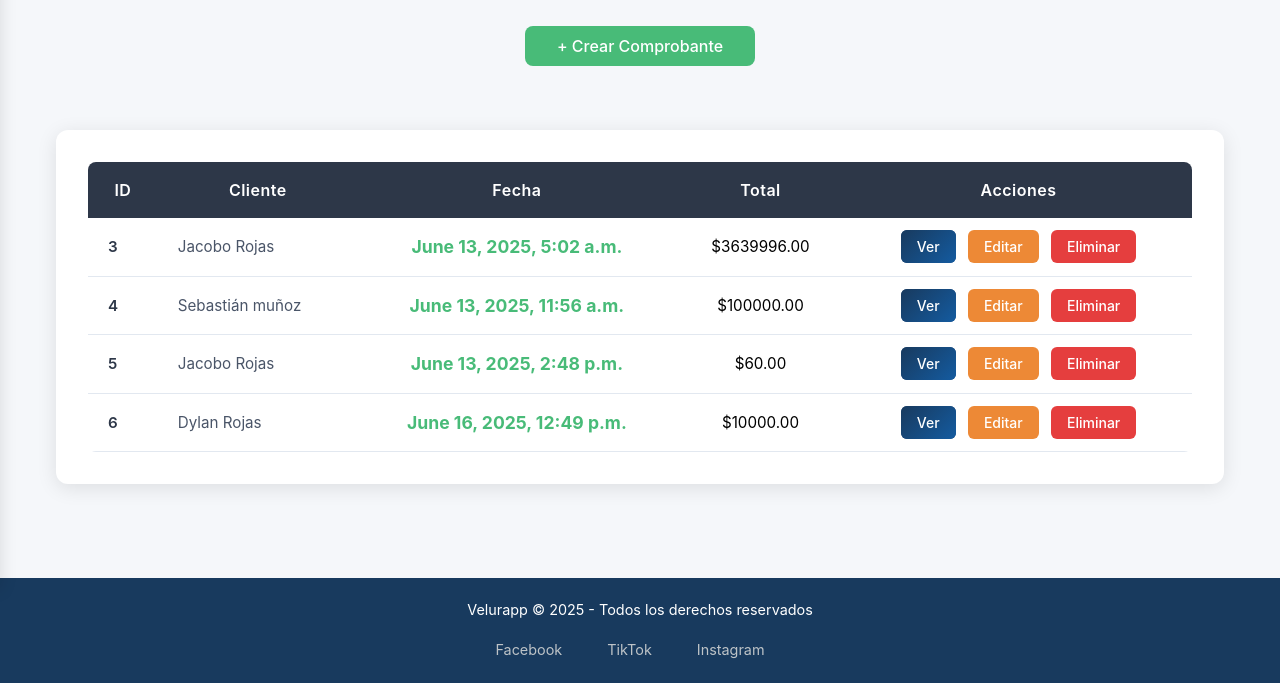
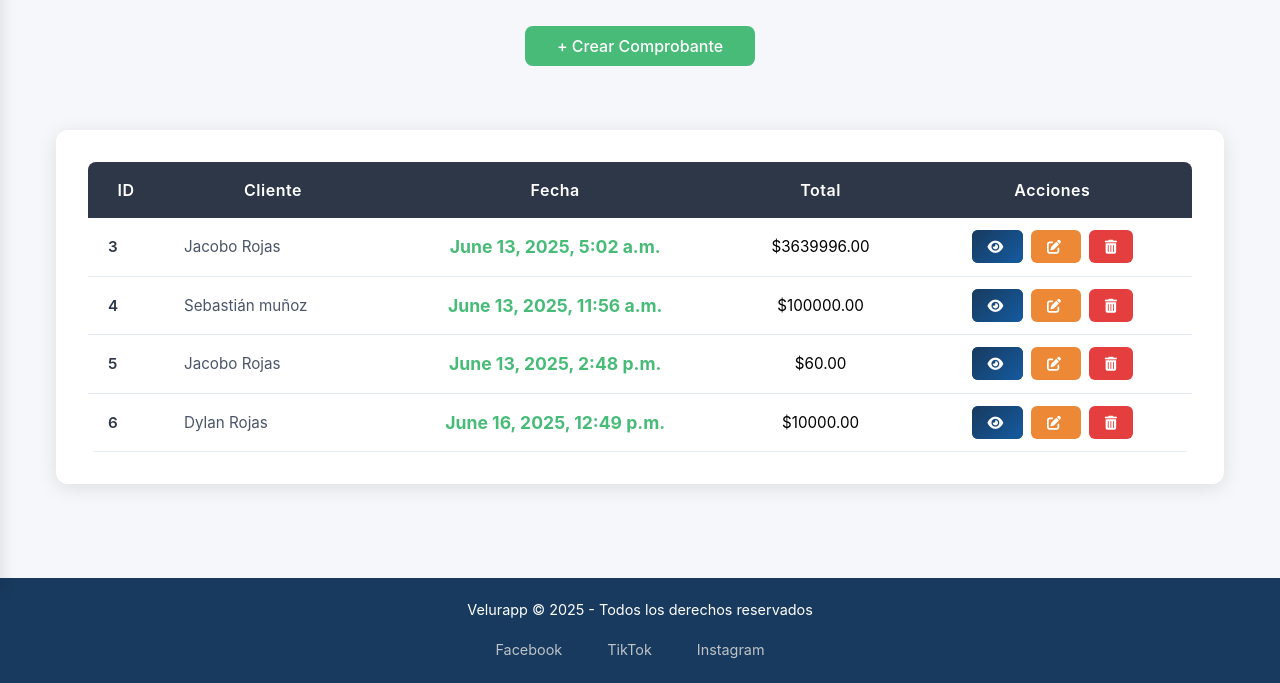
Before and after one commit to Andynoz/Proyecto_Veluweb_2.0, a Django app: page /facturas/ in a window 1280 px wide. Shown: the part 210-893 px from the top of the page. Run offline with Django 5.2, Linux system fonts and the light colour scheme; a user stored in the database is signed in; data comes from the database, SQL or seed files in the repository; both versions use the stored data as it was after the commit.

Commit message:
Añadir iconos de editar y eliminar a todas las vistas

```diff
--- a/Proyecto_Veluweb/todo/templates/facturas/lista.html
+++ b/Proyecto_Veluweb/todo/templates/facturas/lista.html
@@ -25,9 +25,15 @@
                     <td>{{ factura.fecha }}</td>
                     <td>${{ factura.total }}</td>
                     <td>
-                        <a href="{% url 'detalle_factura' factura.id %}" class="btn btn-primary btn-sm">Ver</a>
-                        <a href="{% url 'editar_factura' factura.id %}" class="btn btn-warning btn-sm">Editar</a>
-                        <a href="{% url 'eliminar_factura' factura.id %}" class="btn btn-danger btn-sm">Eliminar</a>
+                        <a href="{% url 'detalle_factura' factura.id %}" class="btn btn-primary btn-sm">
+                            <i class="fas fa-eye"></i>
+                        </a>
+                        <a href="{% url 'editar_factura' factura.id %}" class="btn btn-warning btn-sm">
+                            <i class="fas fa-edit"></i>
+                        </a>
+                        <a href="{% url 'eliminar_factura' factura.id %}" class="btn btn-danger btn-sm">
+                            <i class="fas fa-trash-alt"></i>
+                        </a>
                     </td>
                 </tr>
                 {% empty %}
--- a/Proyecto_Veluweb/todo/templates/todo/layout.html
+++ b/Proyecto_Veluweb/todo/templates/todo/layout.html
@@ -8,6 +8,7 @@
 
   <!-- Estilo personalizado -->
   <link rel="stylesheet" href="{% static 'todo/styles.css' %}">
+  <link rel="stylesheet" href="https://cdnjs.cloudflare.com/ajax/libs/font-awesome/6.5.0/css/all.min.css">
 </head>
 <body>
 
--- a/Proyecto_Veluweb/todo/templates/todo/layout2.html
+++ b/Proyecto_Veluweb/todo/templates/todo/layout2.html
@@ -8,6 +8,7 @@
 
   <!-- Estilo personalizado -->
   <link rel="stylesheet" href="{% static 'todo/styles.css' %}">
+  <link rel="stylesheet" href="https://cdnjs.cloudflare.com/ajax/libs/font-awesome/6.5.0/css/all.min.css">
 </head>
 <body class="desplegable">
 
```
Also changed, not shown: Proyecto_Veluweb/todo/templates/productos/index.html (+6 -2 lines), Proyecto_Veluweb/todo/templates/todo/tabla.html (+6 -2 lines), Proyecto_Veluweb/db.sqlite3.
